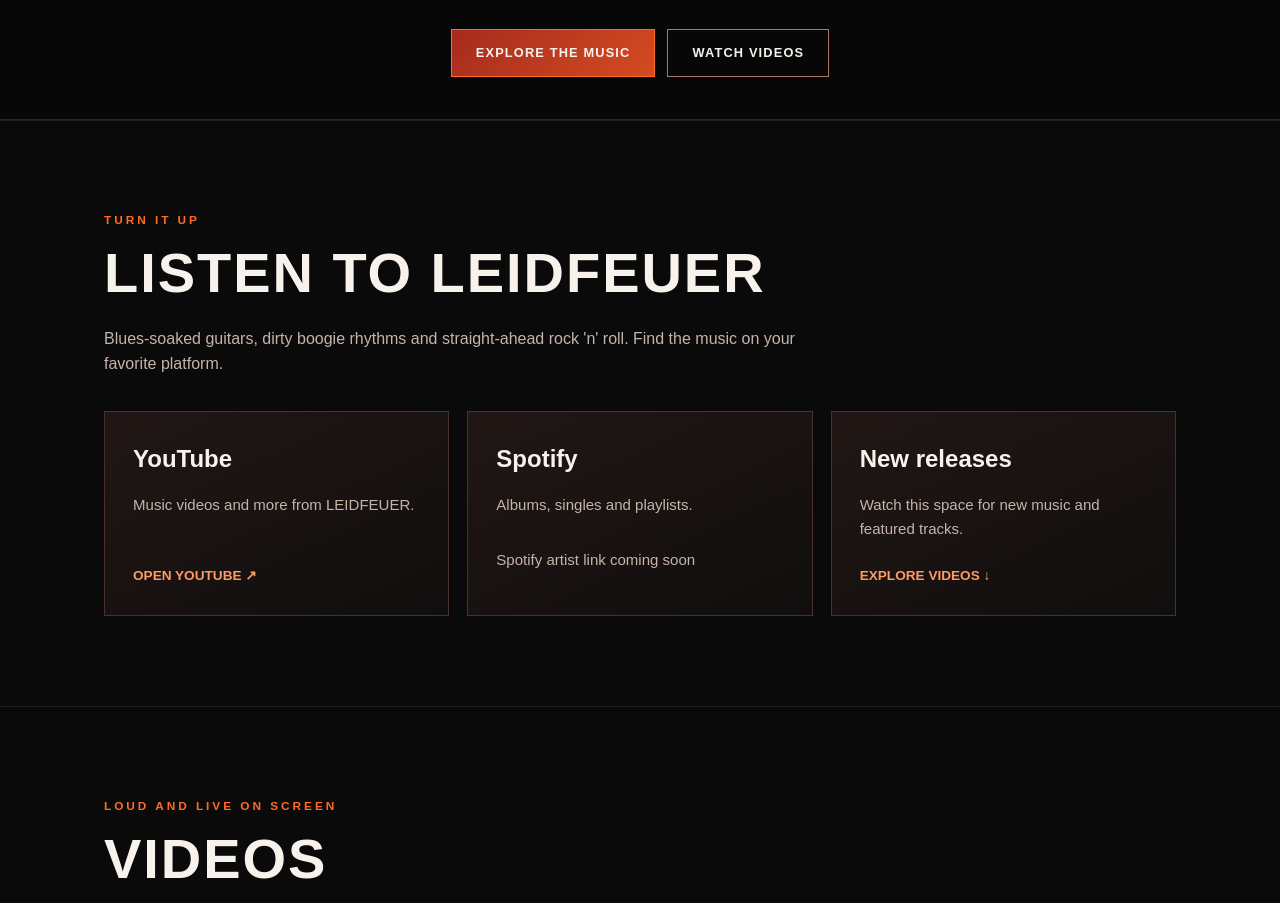
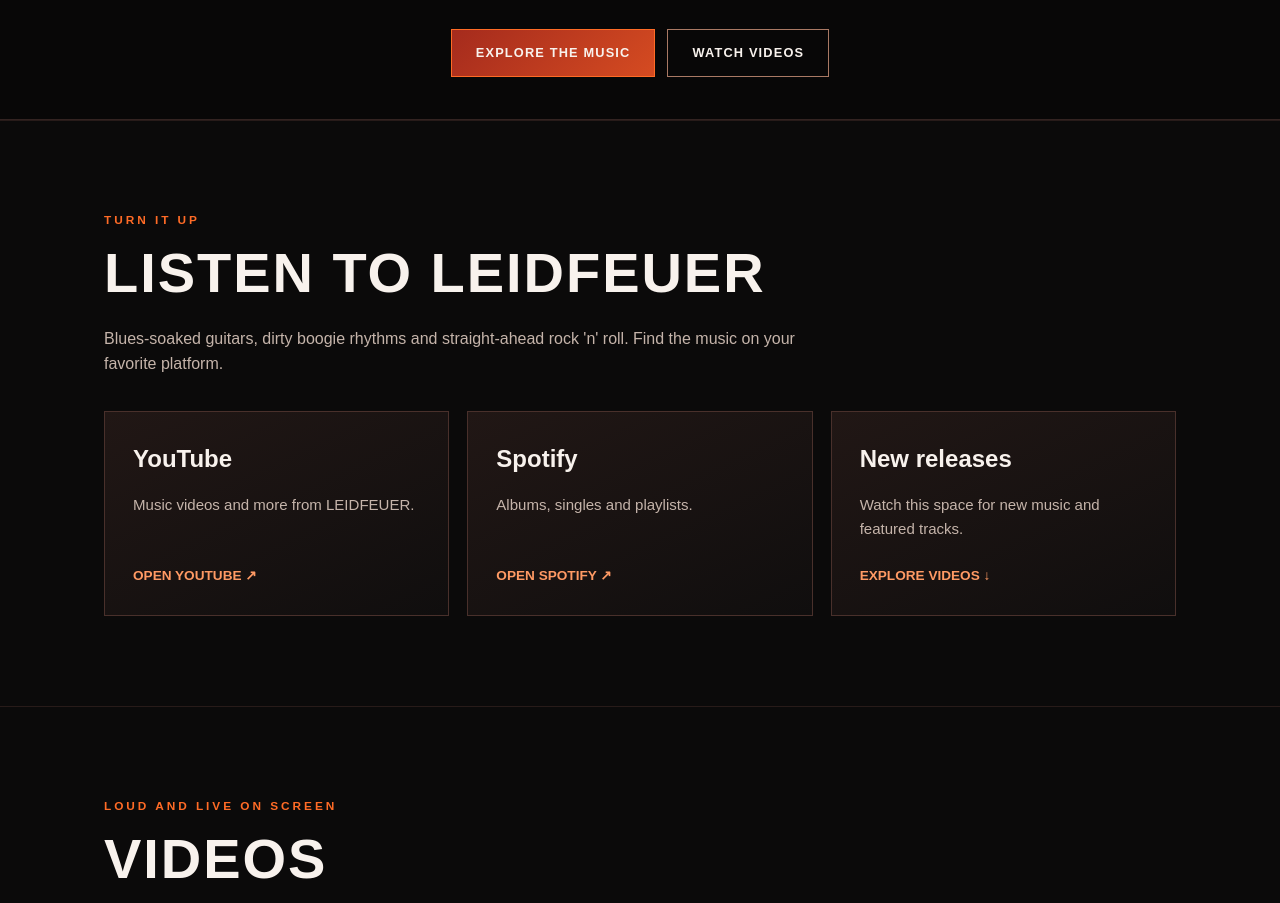
Before and after one commit to 59s9pnhdyn-spec/59s9pnhdyn-spec.github.io, a plain HTML site: page index.html in a window 1280 px wide. Shown: the part 584-1487 px from the top of the page. Drawn offline with Linux system fonts and the light colour scheme.

Commit message:
Update index.html

```diff
--- a/index.html
+++ b/index.html
@@ -12,7 +12,9 @@
 <header class="top"><nav class="nav wrap" aria-label="Main navigation"><a class="brand" href="#home">LEID<span>FEUER</span></a><div class="links"><a href="#home">HOME</a><a href="#music">MUSIC</a><a href="#videos">VIDEOS</a><a href="#about">ABOUT</a></div></nav></header>
 <main>
 <section class="hero" id="home"><img class="hero-banner" src="leidfeuer-banner.jpg" width="1920" height="600" alt="LEIDFEUER emblem against a fiery roadhouse sunset"><div class="hero-content"><div class="tagline">RAW BLUES. DIRTY BOOGIE. PURE ROCK 'N' ROLL.</div><p class="sub">Gritty riffs. Hard-driving grooves. Songs made to be played loud.</p><div class="actions"><a class="btn" href="#music">EXPLORE THE MUSIC</a><a class="btn secondary" href="#videos">WATCH VIDEOS</a></div></div></section>
-<section class="content" id="music"><div class="wrap"><div class="section-label">TURN IT UP</div><h2>LISTEN TO LEIDFEUER</h2><p class="intro">Blues-soaked guitars, dirty boogie rhythms and straight-ahead rock 'n' roll. Find the music on your favorite platform.</p><div class="cards"><article class="card"><div><h3>YouTube</h3><p>Music videos and more from LEIDFEUER.</p></div><a href="https://www.youtube.com/@Leidfeuer" target="_blank" rel="noopener noreferrer">OPEN YOUTUBE ↗</a></article><article class="card"><div><h3>Spotify</h3><p>Albums, singles and playlists.</p></div><p>Spotify artist link coming soon</p></article><article class="card"><div><h3>New releases</h3><p>Watch this space for new music and featured tracks.</p></div><a href="#videos">EXPLORE VIDEOS ↓</a></article></div></div></section>
+
+<section class="content" id="music"><div class="wrap"><div class="section-label">TURN IT UP</div><h2>LISTEN TO LEIDFEUER</h2><p class="intro">Blues-soaked guitars, dirty boogie rhythms and straight-ahead rock 'n' roll. Find the music on your favorite platform.</p><div class="cards"><article class="card"><div><h3>YouTube</h3><p>Music videos and more from LEIDFEUER.</p></div><a href="https://www.youtube.com/@Leidfeuer" target="_blank" rel="noopener noreferrer">OPEN YOUTUBE ↗</a></article><article class="card"><div><h3>Spotify</h3><p>Albums, singles and playlists.</p></div><a href="https://open.spotify.com/artist/4sLauSmXZcnf8BiqNDl6D2" target="_blank" rel="noopener noreferrer">OPEN SPOTIFY ↗</a></article><article class="card"><div><h3>New releases</h3><p>Watch this space for new music and featured tracks.</p></div><a href="#videos">EXPLORE VIDEOS ↓</a></article></div></div></section>
+
 <section class="content" id="videos"><div class="wrap"><div class="section-label">LOUD AND LIVE ON SCREEN</div><h2>VIDEOS</h2><p class="intro">Featured LEIDFEUER videos will appear here.</p><div class="video-placeholder"><h3>FEATURED VIDEO</h3><p>We’ll add your chosen YouTube video here next.</p><a class="btn secondary" href="https://www.youtube.com/@Leidfeuer" target="_blank" rel="noopener noreferrer">VISIT YOUTUBE</a></div></div></section>
 <section class="content" id="about"><div class="wrap"><div class="section-label">THE STORY</div><h2>ABOUT LEIDFEUER</h2><div class="about"><p>LEIDFEUER is a blues-rock and boogie music project built around gritty guitar sounds, driving rhythms and a love of loud rock 'n' roll.</p><p>Human ideas and creative direction meet AI-assisted music production. The result is music with attitude — made to be turned up.</p><p><strong>Turn it up. Let it roll.</strong></p></div></div></section>
 </main><footer class="footer"><div class="wrap"><span>© <span id="year">2026</span> LEIDFEUER</span><span>RAW BLUES • DIRTY BOOGIE • ROCK 'N' ROLL</span></div></footer><script>document.getElementById('year').textContent=new Date().getFullYear();</script>
```
